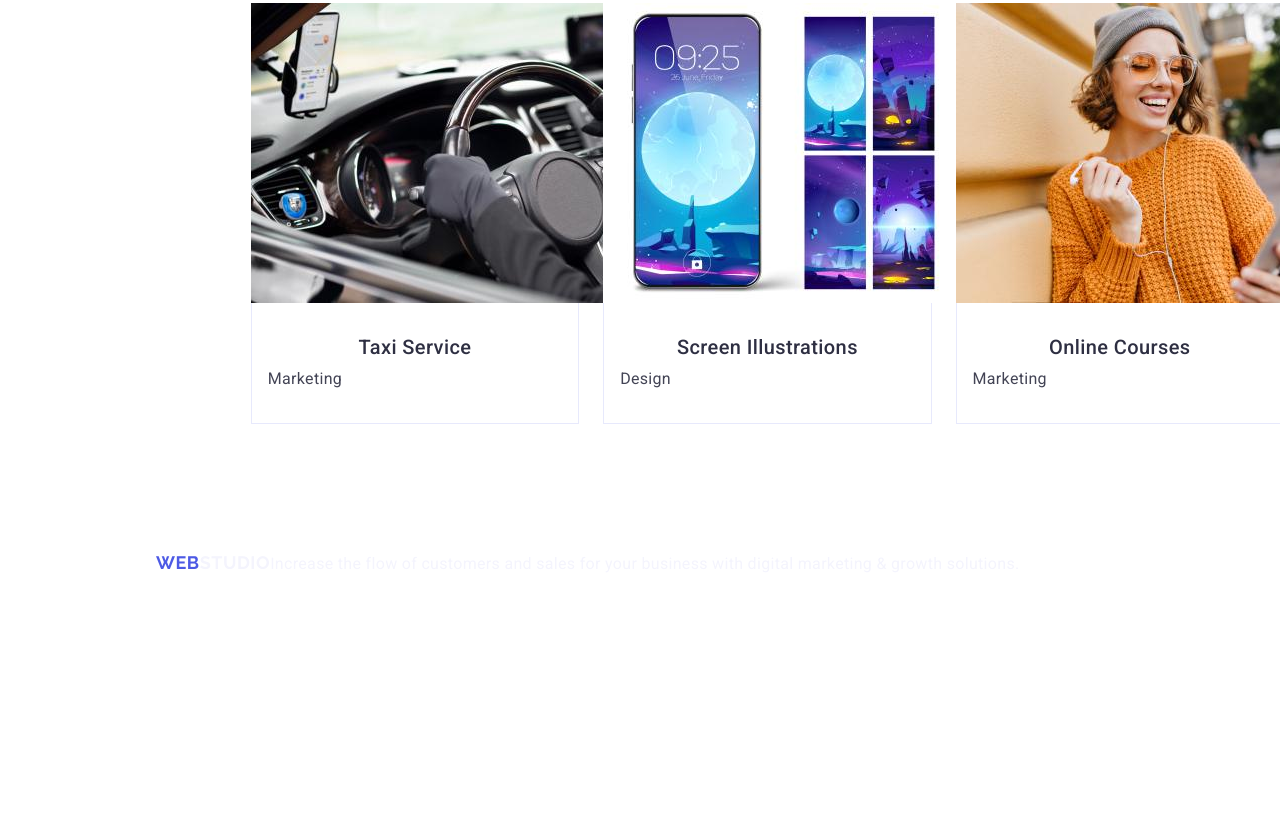
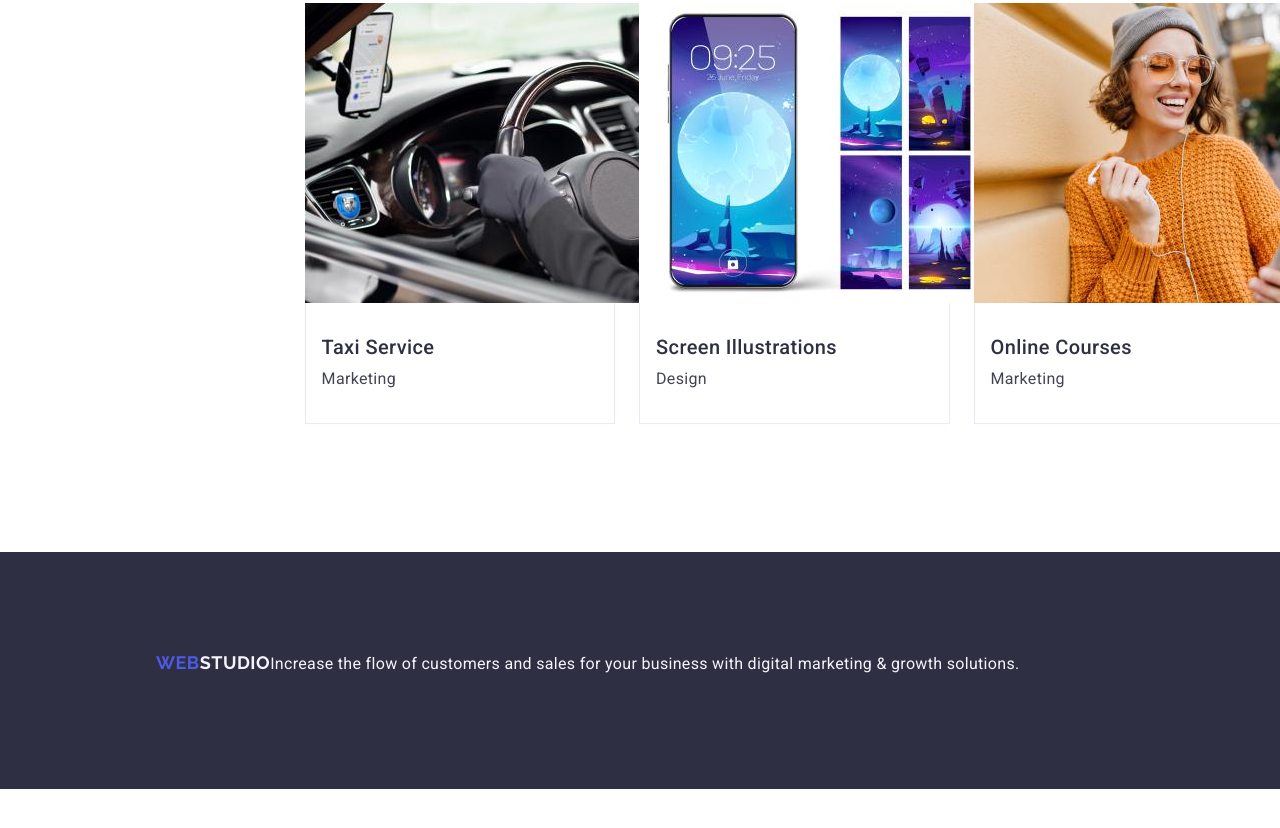
Before and after one commit to PetroKov21/goit-homework-03, a plain HTML site: page index.html in a window 1280 px wide. Shown: the part 2204-3032 px from the top of the page. Drawn offline with nearby package versions, Linux system fonts and the light colour scheme.

Commit message:
Update styles.css

```diff
--- a/css/styles.css
+++ b/css/styles.css
@@ -321,7 +321,7 @@ padding-bottom: 24px; */
 
  /* SECTION FORE */
 
-.title-section-fore {
+ .title-sectiosection-fore {
      color: #2E2F42;
      text-align: center;
      font-size: 36px;
@@ -331,12 +331,16 @@ padding-bottom: 24px; */
      letter-spacing: 0.02em;
      text-transform: capitalize;
      margin-bottom: 72px;
+
  }
+
 
  .section-fore {
      padding-top: 120px;
      padding-bottom: 120px;
+
  }
+
 
  .portfolio-list {
      display: flex;
@@ -356,7 +360,7 @@ padding-bottom: 24px; */
      font-weight: 500;
      line-height: 1.2;
      letter-spacing: 0.02em;
-    margin-bottom: 8px;
+     margin-bottom: 8px
  }
 
  .our-product {
@@ -386,17 +390,15 @@ padding-bottom: 24px; */
     line-height: 1.17;
     letter-spacing: 0.03em;
     text-transform: uppercase;
+    display: inline-block;
     margin-bottom: 16px;
   }
 
-.footer-blok {
+ .fotter-blok {
      background-color: #2e2f42;
      padding: 100px 0;
  }
 
-.div-footer {
-    display: inline-block;
-}
 
  .footer-text {
      color: #F4F4FD;
```
Lines whose indentation alone changed are shown as unchanged.
